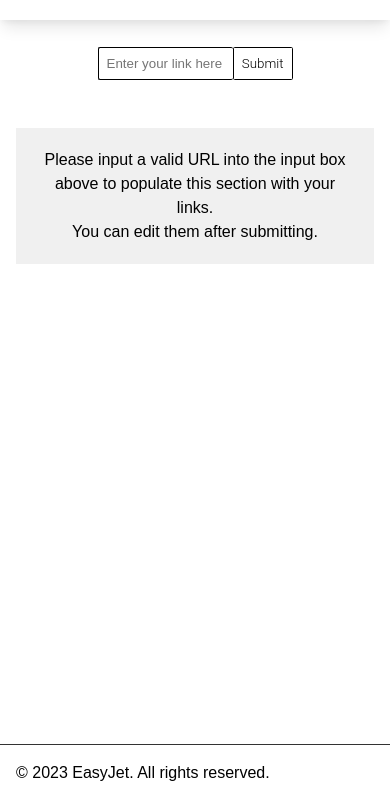
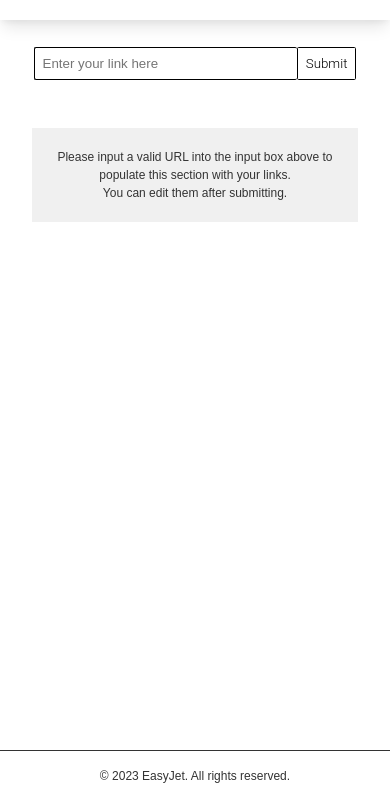
Before and after one commit to JacobDelaney92/easyJestTaskUrl, a website: page index.html in a window 390 px wide. Shown: the part 43-844 px from the top of the page. Drawn offline with Linux system fonts and the light colour scheme.

Commit message:
clean through update

```diff
--- a/index.html
+++ b/index.html
@@ -1,6 +1,7 @@
 <!DOCTYPE html>
 <html>
 <head>
+    <meta content="width=device-width, initial-scale=1" name="viewport" />
     <title>Easy Jet CRO Project</title>
     <link rel="stylesheet" href="dist/css/styles.css">
 </head>
@@ -27,9 +28,11 @@
 <section class="links">
     <ol class="links__list"></ol>
     <div id="empty-message" class="empty-message ">
-        Please input a valid URL into the input box above to populate this section with your links.
+        <p>
+         Please input a valid URL into the input box above to populate this section with your links.
         </br>
         You can edit them after submitting.
+        </p>
     </div>
 </section>
 
--- a/src/scss/base/_typography.scss
+++ b/src/scss/base/_typography.scss
@@ -1,6 +1,5 @@
 
 $heading-font-family:'Arial',Helvetica,sans-serif;
 $body-font-family:'Montserrat', sans-serif;
-$base-font-size: 16px;
 $base-line-height:1.5;
 $base-font-weight: 400;
--- a/src/scss/components/_form.scss
+++ b/src/scss/components/_form.scss
@@ -3,10 +3,14 @@
         display: flex;
         flex-direction: column;
         width: 50%;
+        @include sm{
+        width:90%;
+        }
         margin: 0 auto;
         &__container{
             display: flex;
             align-items: center;
+            justify-content: center;
             width: 100%;
         }
     }
--- a/src/scss/components/_links.scss
+++ b/src/scss/components/_links.scss
@@ -6,7 +6,7 @@
     max-width: 1024px;
     margin: 0 auto;
     @include sm{
-        padding: 1rem;
+        padding: 1rem 2rem
     }
     &__list{
         li{
@@ -20,6 +20,9 @@
         }
         input{
             width: 65%;
+            @include sm{
+            width: 85%;
+            }
             border-right: 1px solid black;
         }
         svg{
--- a/src/scss/components/_loader.scss
+++ b/src/scss/components/_loader.scss
@@ -6,8 +6,13 @@
   height: 20px;
   animation: spin 1s linear infinite;
   display: none;
-  position: relative;
-    left: 50%;
+  position: fixed;
+  bottom: 25%;
+  left: 50%;
+  transform: translate(-50%, -50%);
+  @include sm{
+        bottom: 75%;
+    }
 }
 
 @keyframes spin {
--- a/src/scss/components/_submission.scss
+++ b/src/scss/components/_submission.scss
@@ -4,8 +4,15 @@
     align-items: center;
     &__container{
         max-width: 1024px;
+        width: 55%;
         margin: 0 auto;
         border: 1px solid black;
         padding: 2rem;
+        @include sm{
+          width: 85%;
+        }
+        @include lg{
+            width: 75%;
+        }
     }
 }
--- a/src/scss/layout/_footer.scss
+++ b/src/scss/layout/_footer.scss
@@ -6,6 +6,8 @@ footer{
     position: fixed;
     bottom: 0;
     p{
-        font-size:$base-font-size;
+    @include sm{
+       text-align: center;
+    }
     }
 }
--- a/src/scss/mixins/_mediaqueries.scss
+++ /dev/null
@@ -1,11 +0,0 @@
-@mixin tablet {
-  @media (max-width: 768px) {
-    @content;
-  }
-}
-
-@mixin mobile {
-  @media only screen and (max-width:576px) {
-    @content;
-  }
-}
--- a/src/scss/styles.scss
+++ b/src/scss/styles.scss
@@ -18,9 +18,5 @@
 @import 'layout/header';
 @import 'layout/footer';
 
-/*Pages*/
-@import 'pages/overview';
-@import 'pages/results';
-
 /*Utilities*/
 @import 'utilities/variables';
--- a/src/scss/utilities/_variables.scss
+++ b/src/scss/utilities/_variables.scss
@@ -1,7 +1,5 @@
 
 a{
-    font-family:$body-font-family ;
-    color: $color-grey;
     &:hover {
         color: $color-blue;
         text-decoration: underline;
@@ -10,6 +8,14 @@ a{
     &:active {
         color: $color-green; /* Change link color when clicked */
     }
+}
+p,a{
+    color:$color-grey;
+    font-size: 16px;
+    @include sm{
+        font-size: 12px;
+    }
+
 }
 .active{
    border-bottom: 3px solid $color-blue;
```
Also changed, not shown: results.html (+1 -0 lines), README.md (added), dist/css/styles.css, src/scss/pages/_overview.scss (deleted), src/scss/pages/_results.scss (deleted), 1 other file.
